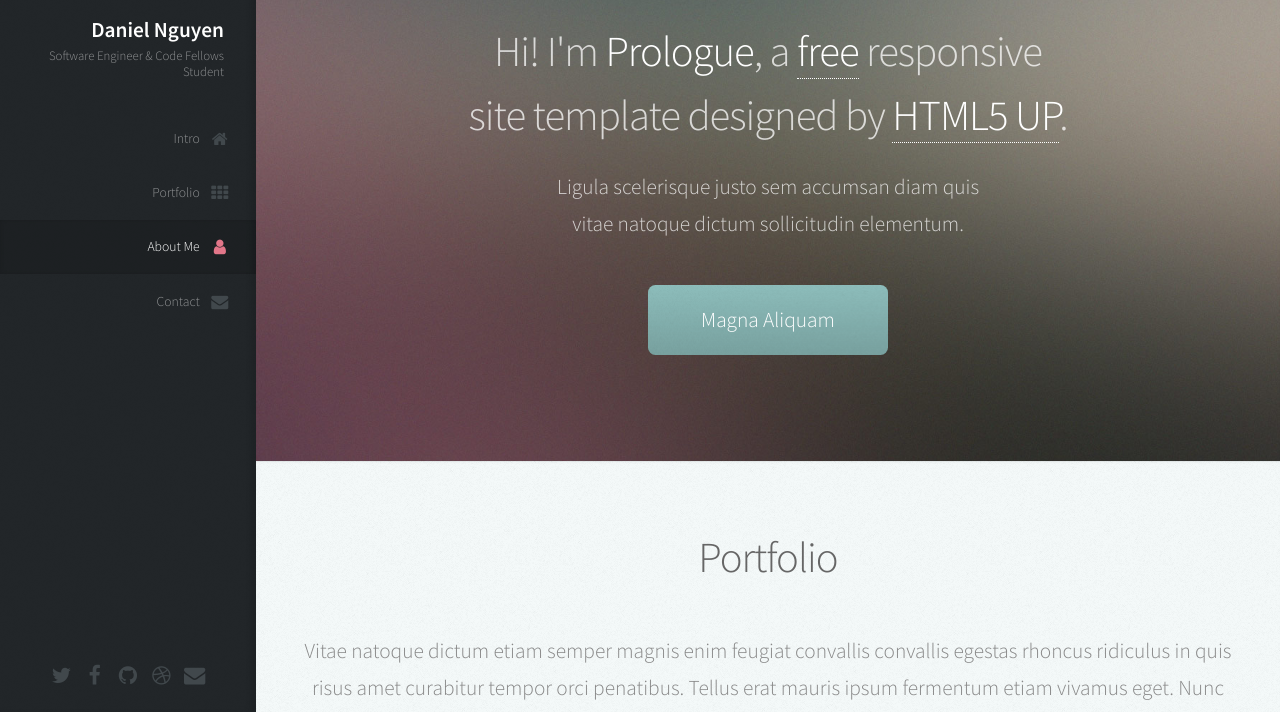
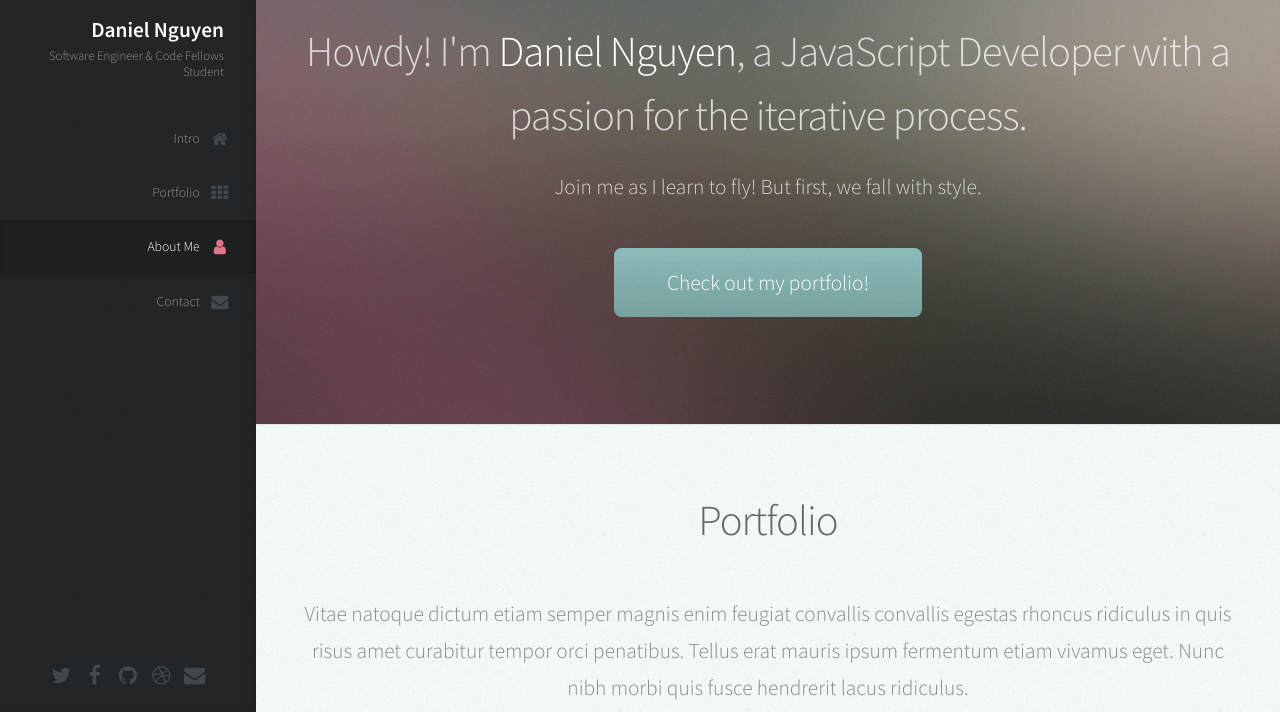
Before and after one commit to danwin007/portfolio, a website: page public/index.html in a window 1280 px wide. Shown: the part 88-800 px from the top of the page. Drawn offline with Linux system fonts and the light colour scheme.

Commit message:
making small changes to header copy

```diff
--- a/public/index.html
+++ b/public/index.html
@@ -6,7 +6,7 @@
 -->
 <html>
 	<head>
-		<title>Prologue by HTML5 UP</title>
+		<title>Daniel Nguyen's Portfolio</title>
 		<meta charset="utf-8" />
 		<meta name="viewport" content="width=device-width, initial-scale=1, user-scalable=no" />
 		<!-- <link rel="stylesheet" href="assets/css/main.css" /> -->
@@ -64,14 +64,12 @@
 						<div class="container">
 
 							<header>
-								<h2 class="alt">Hi! I'm <strong>Prologue</strong>, a <a href="http://html5up.net/license">free</a> responsive<br />
-								site template designed by <a href="http://html5up.net">HTML5 UP</a>.</h2>
-								<p>Ligula scelerisque justo sem accumsan diam quis<br />
-								vitae natoque dictum sollicitudin elementum.</p>
+								<h2 class="alt">Howdy! I'm <strong>Daniel Nguyen</strong>, a JavaScript Developer with a passion for the iterative process.</h2>
+								<p>Join me as I learn to fly! But first, we fall with style.</p>
 							</header>
 
 							<footer>
-								<a href="#portfolio" class="button scrolly">Magna Aliquam</a>
+								<a href="#portfolio" class="button scrolly">Check out my portfolio!</a>
 							</footer>
 
 						</div>
```
